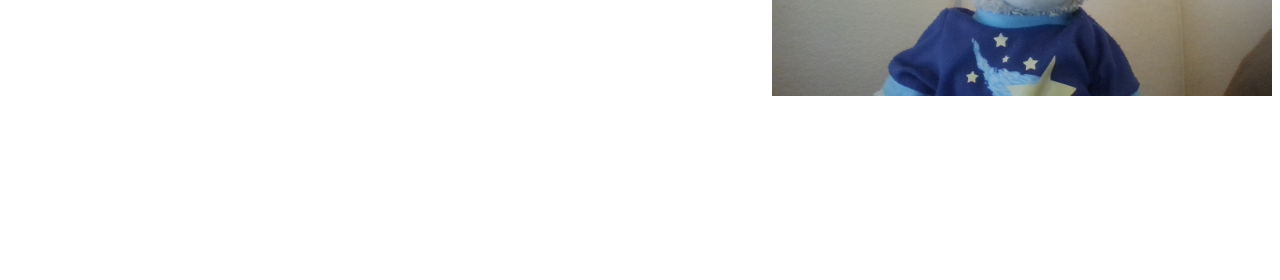
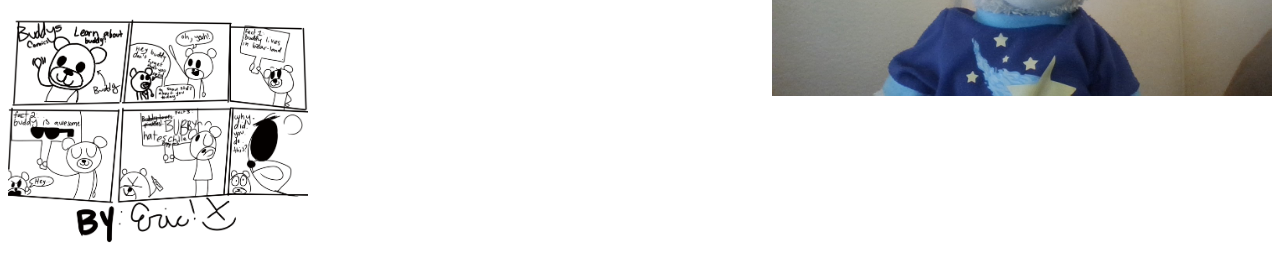
Before and after one commit to eric-alonso/eric-alonso.github.io, a plain HTML site: page about.html in a window 1280 px wide. Shown: the part 252-532 px from the top of the page. Drawn offline with Linux system fonts and the light colour scheme.

Commit message:
added comix

```diff
--- a/about.html
+++ b/about.html
@@ -17,6 +17,12 @@
 </ul>
 <h1>mini buddy comic:</h1>
 
+<img width="300px" src="buddy comic.png">
+
+
+
+
+
 
 
 
```
Also changed, not shown: index.html (+1 -1 lines), buddy comic.png (added).
